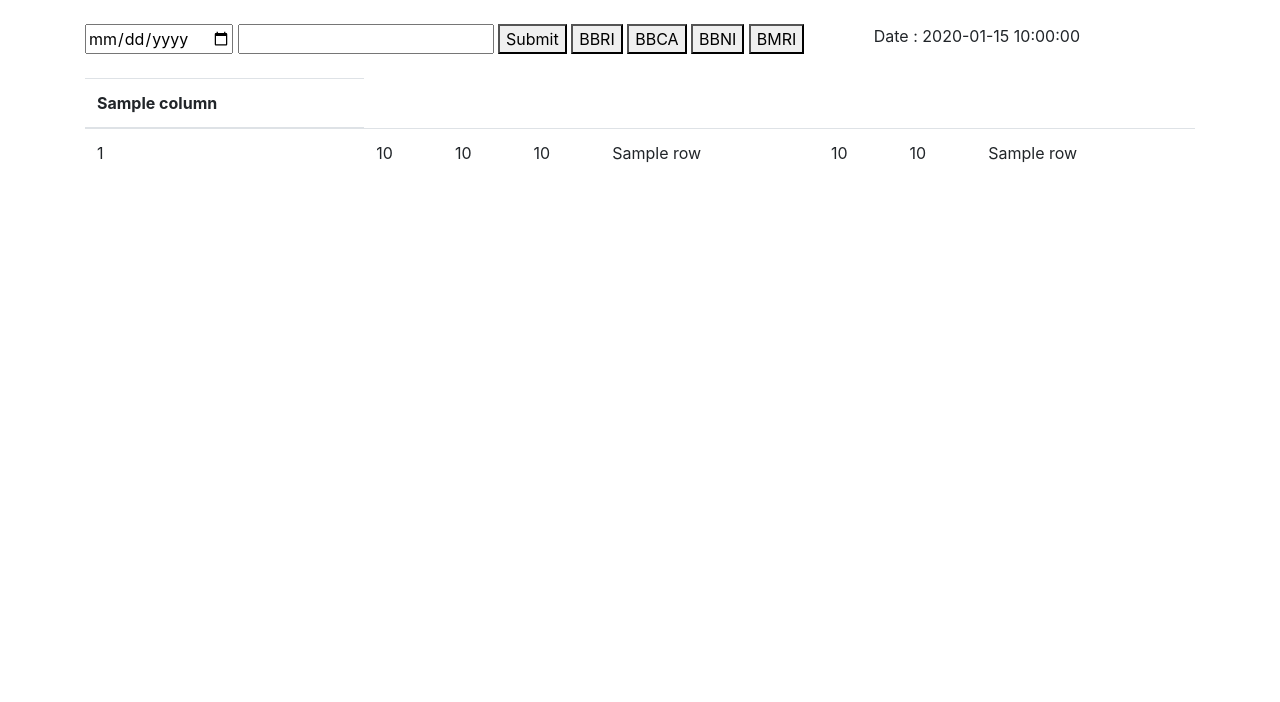
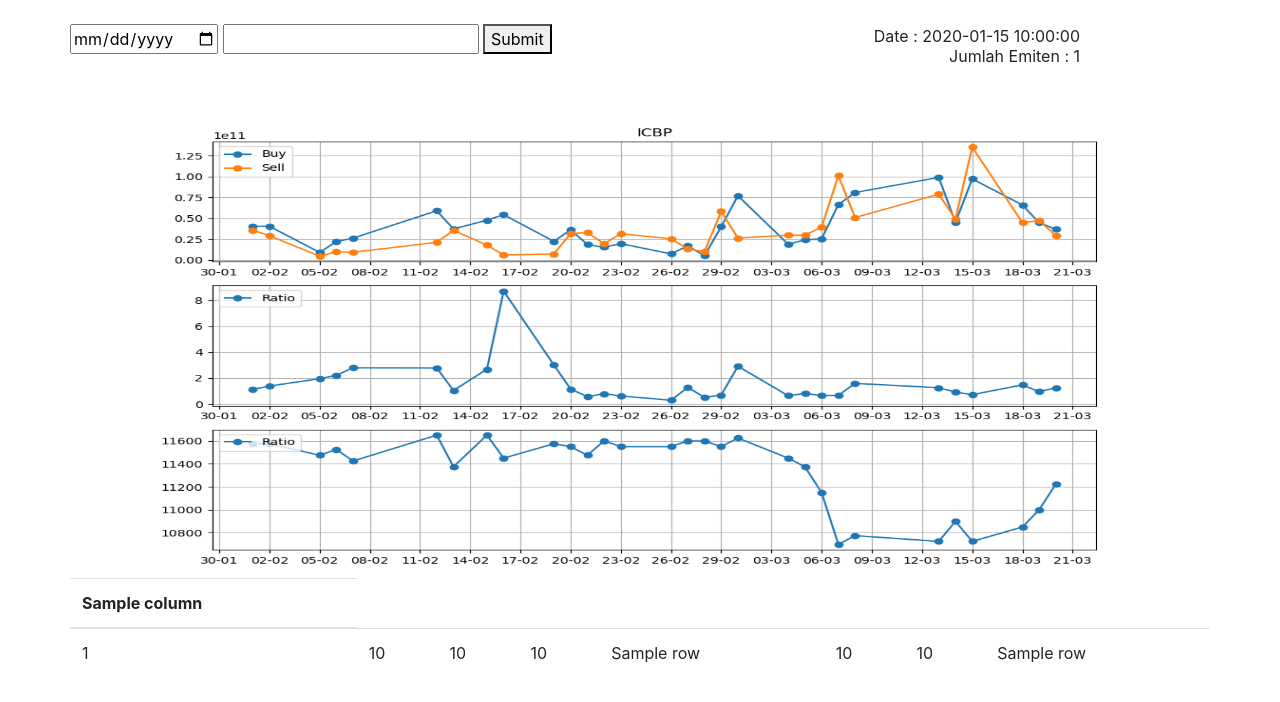
Before and after one commit to braindior01/testWebFlaskTable, a Flask app: template website/templates/read_table_HW.html in a window 1280 px wide. Shown: the part 56-758 px from the top of the page. Run offline with Flask 3, Linux system fonts and the light colour scheme; the template is opened without the code that fills it: most values are stand-ins (such as "Sample title", 1, 10 or a date in 2020); some libraries are stand-ins or nearby versions.

Commit message:
ADD CHART PLOT FEATURE
- tambah di bacafile.py untuk reading chart plot
- masih kurang bagus untuk layout img nya kurang naik sedikit

```diff
--- a/website/static/styles.css
+++ b/website/static/styles.css
@@ -11,6 +11,15 @@ form {
     right: 200px;
     margin: 0;
     padding: 0;
+}
+
+.num_rows {
+  display: inline-block;
+  position: absolute;
+  top: 100px;
+  right: 200px;
+  margin: 0;
+  padding: 0;
 }
 
 input[type="date"],
@@ -27,3 +36,20 @@ button {
   margin: 0;
   padding: 0;
 }
+
+.container {
+  margin: auto;
+  /* max-width: 800px; Adjust max-width as needed */
+  padding: 0; /* Adjust padding as needed */
+}
+
+.image-container {
+  width: 1140px; /* Width of the visible area */
+  height: 500px; /* Height of the visible area */
+  overflow: hidden; /* Hide overflow content */
+}
+
+.image-container img {
+  width: 100%; /* Make the image fill the container */
+  height: 530px; /* Maintain aspect ratio */
+}
--- a/website/templates/base.html
+++ b/website/templates/base.html
@@ -29,7 +29,7 @@
           <a class="nav-item nav-link" id="read-table" href="/read-table">Ringkasan Saham</a>
           <a class="nav-item nav-link" id="input-hargawajar" href="/input-hargawajar">Input Harga Wajar</a>
           <a class="nav-item nav-link" id="input-hargaclosing" href="/input-hargaclosing">Input Closing</a>
-          <a class="nav-item nav-link" id="input-per" href="/read-harga-wajar">Read Harga Wajar</a>
+          <a class="nav-item nav-link" id="read-harga-wajar" href="/read-harga-wajar">Read Harga Wajar</a>
         </div>
       </div>
     </nav>
--- a/website/templates/input_harga_closing.html
+++ b/website/templates/input_harga_closing.html
@@ -1,4 +1,4 @@
-{% extends "base.html" %} {% block title %}Home{% endblock %} {% block content
+{% extends "base.html" %} {% block title %}Input Closing{% endblock %} {% block content
 %}
 <div class="input-container">
   <form action="#" method="post" enctype=multipart/form-data>
--- a/website/templates/input_harga_wajar.html
+++ b/website/templates/input_harga_wajar.html
@@ -1,4 +1,4 @@
-{% extends "base.html" %} {% block title %}Home{% endblock %} {% block content
+{% extends "base.html" %} {% block title %}Input Harga Wajar{% endblock %} {% block content
 %}
 <div class="input-container">
   <form action="#" method="post" enctype=multipart/form-data>
--- a/website/templates/read_table.html
+++ b/website/templates/read_table.html
@@ -1,10 +1,12 @@
-{% extends "base.html" %} {% block title %}Home{% endblock %} {% block content %}
+{% extends "base.html" %} {% block title %}Ringkasan Saham{% endblock %} {% block content %}
 <form action="#" method="post">
   <input type="date" name="inputDate" />
   <input type="text" name="inputEmiten"/>
   <button type="submit">Submit</button>
 </form>
   <p class="atur_tanggal">Date : {{ date_input }}</p>
+</br>
+  <p class="num_rows">Jumlah Emiten : {{ num_rows }}</p>
 </br>
 </br>
 <table class="table">
--- a/website/templates/read_table_HW.html
+++ b/website/templates/read_table_HW.html
@@ -1,18 +1,18 @@
-{% extends "base.html" %} {% block title %}Home{% endblock %}
+{% extends "base.html" %} {% block title %}Harga Wajar{% endblock %}
 {% block content%}
 
 <form action="#" method="post">
     <input type="date" name="inputDate" />
     <input type="text" name="inputEmiten"/>
     <button type="submit">Submit</button>
-    <button type="BBRI">BBRI</button>
-    <button type="BBCA">BBCA</button>
-    <button type="BBNI">BBNI</button>
-    <button type="BMRI">BMRI</button>
   </form>
     <p class="atur_tanggal">Date : {{ date_input }}</p>
   </br>
+    <p class="num_rows">Jumlah Emiten : {{ num_rows }}</p>
   </br>
+  <div class="image-container">
+    <img class="chart_plot_1" src="static/plot.png", alt="Plot">
+  </div>
   <table class="table">
     <thead>
       <tr>
--- a/website/templates/test_per.html
+++ b/website/templates/test_per.html
@@ -1,4 +1,4 @@
-{% extends "base.html" %} {% block title %}Home{% endblock %} {% block content %}
+{% extends "base.html" %} {% block title %}Test PER{% endblock %} {% block content %}
 
 <form action="#" method="post">
   <label for="inputText">Enter your text:</label>
--- a/website/views.py
+++ b/website/views.py
@@ -6,7 +6,7 @@ views = Blueprint('views', __name__)
 
 @views.route('/', methods=['GET', 'POST'])
 def home():
-    print('test lapet kelen')
+    # print('test lapet kelen')
 
     return render_template("home.html")
 
```
Also changed, not shown: website/bacafile.py (+47 -6 lines), instance/database - Copy (2).db (deleted), instance/database - Copy (3).db (deleted), instance/database - Copy.db, instance/database.db, website/static/plot.png (added), 2 other files.
